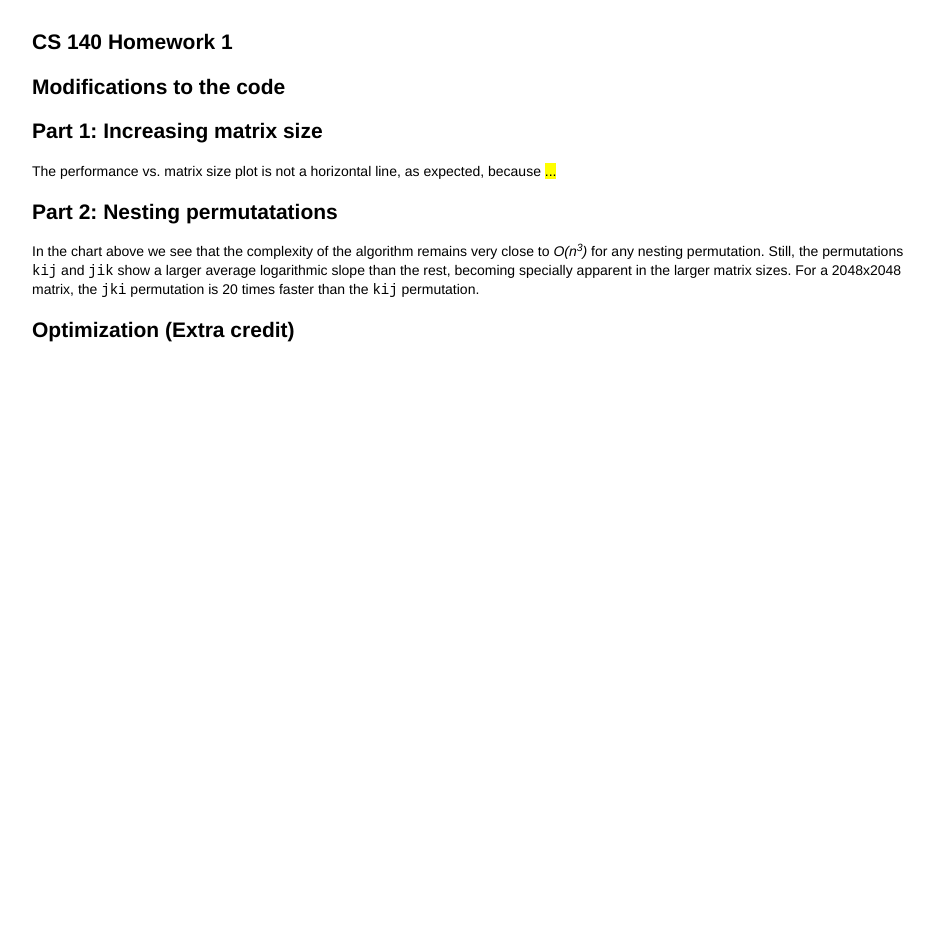
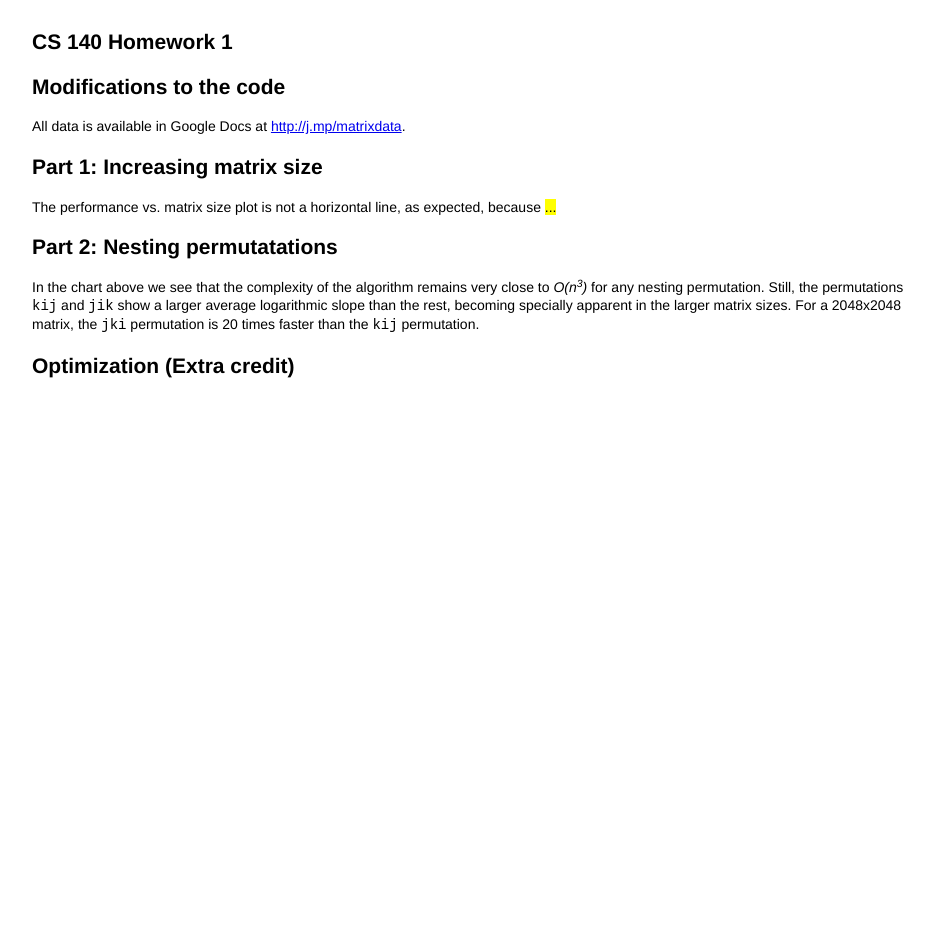
Before and after one commit to ariofrio/cs140-hw1, a Jekyll site: the page built from index.md, in a window 1280 px wide. Shown: the whole page, without its empty margins (158-1092 px from the left). Built offline with Jekyll 4.4.1, drawn with Linux system fonts in a browser that asks for light colours; Markdown is read by kramdown in place of the engine named in the settings; a script that is not in the unit is left out.

Commit message:
Add link to data

```diff
--- a/index.md
+++ b/index.md
@@ -5,7 +5,7 @@ title: CS 140 Homework 1
 
 ## Modifications to the code
 
-
+All data is available in Google Docs at <http://j.mp/matrixdata>.
 
 ## Part 1: Increasing matrix size
 
```
